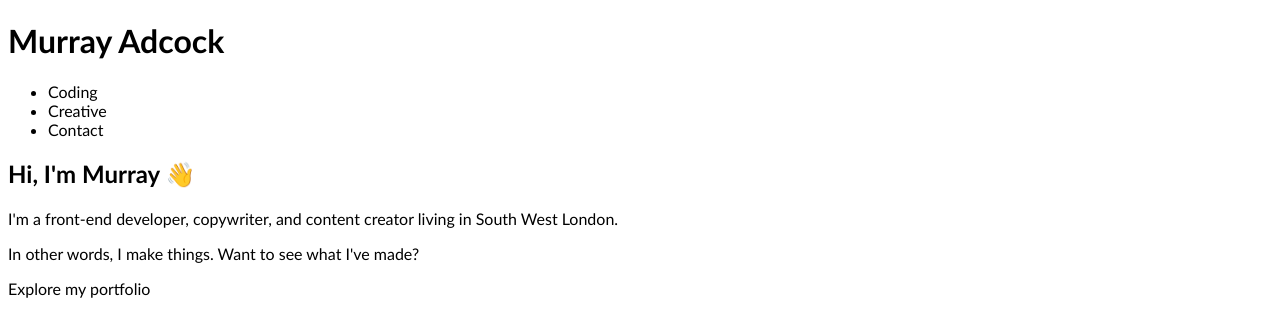
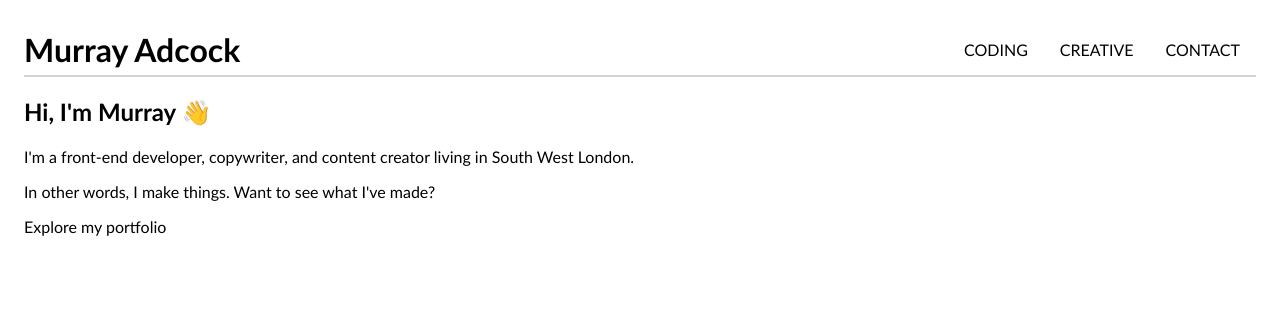
Before and after one commit to theAdhocracy/portfolio, a Gatsby site: page / in a window 1280 px wide. Built offline with nearby package versions, Linux system fonts and the light colour scheme; Gatsby itself is replaced by a stand-in of ours.

Commit message:
:sparkles: Creating header components and defining layout structure

```diff
--- /dev/null
+++ b/src/components/header/header.module.css
@@ -0,0 +1,12 @@
+.header {
+	display: grid;
+	grid-template-columns: 1fr auto;
+	align-items: center;
+	border-bottom: 2px solid lightgrey;
+}
+
+.header h1 {
+	margin: 0;
+	word-wrap: none;
+	white-space: nowrap;
+}
--- /dev/null
+++ b/src/components/header/index.js
@@ -0,0 +1,16 @@
+import React from "react"
+import styles from "./header.module.css"
+
+// Components
+import Nav from "../nav"
+
+const Header = () => {
+	return (
+		<header className={styles.header}>
+			<h1>Murray Adcock</h1>
+			<Nav />
+		</header>
+	)
+}
+
+export default Header
--- /dev/null
+++ b/src/components/nav/index.js
@@ -0,0 +1,23 @@
+import React from "react"
+import { Link } from "gatsby"
+import styles from "./nav.module.css"
+
+const Nav = () => {
+	return (
+		<nav className={styles.nav}>
+			<ul>
+				<li>
+					<Link>Coding</Link>
+				</li>
+				<li>
+					<Link>Creative</Link>
+				</li>
+				<li>
+					<Link>Contact</Link>
+				</li>
+			</ul>
+		</nav>
+	)
+}
+
+export default Nav
--- /dev/null
+++ b/src/components/nav/nav.module.css
@@ -0,0 +1,15 @@
+.nav ul {
+	display: flex;
+	flex-wrap: wrap;
+	margin: 0;
+	list-style: none;
+}
+
+.nav li {
+	padding: 1rem;
+}
+
+.nav a {
+	text-decoration: none;
+	text-transform: uppercase;
+}
--- a/src/pages/index.js
+++ b/src/pages/index.js
@@ -1,18 +1,12 @@
 import React from "react"
 import { Link } from "gatsby"
 
+// Components
+import Header from "../Components/Header"
+
 export default () => (
 	<>
-		<header>
-			<h1>Murray Adcock</h1>
-			<nav>
-				<ul>
-					<li>Coding</li>
-					<li>Creative</li>
-					<li>Contact</li>
-				</ul>
-			</nav>
-		</header>
+		<Header />
 		<main>
 			<h2>Hi, I'm Murray 👋</h2>
 			<p>
--- a/src/styles/global.css
+++ b/src/styles/global.css
@@ -1,4 +1,14 @@
 html,
 body {
 	font-family: "Calibri", Helvetica, Arial, sans-serif;
+	font-size: 16px;
 }
+
+body {
+	padding: 1rem;
+}
+
+/* Homepage */
+
+.landing {
+}
```
